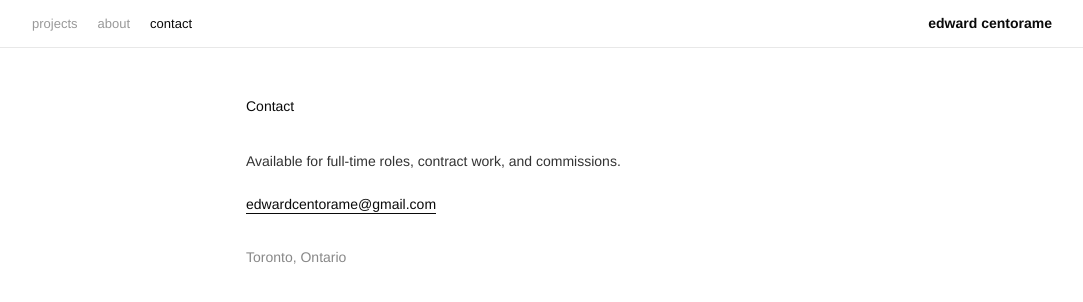
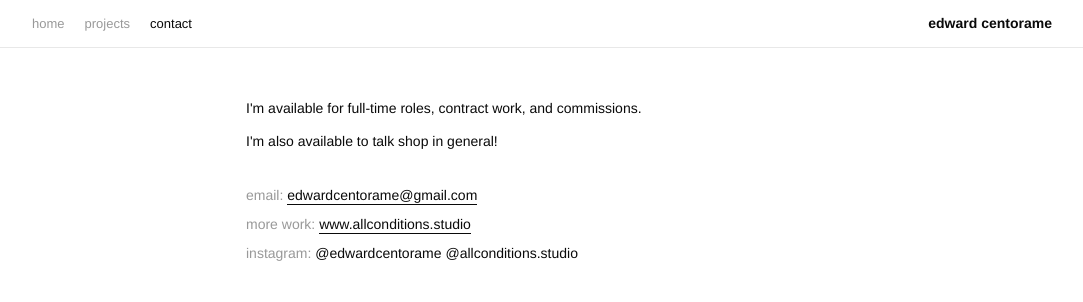
Before and after one commit to edwardcent/acs-portfolio, a Next.js app: page /contact in a window 1280 px wide. Shown: the top 302 px of the page, without its empty margins (98-1181 px from the left). Built offline with nearby package versions, Linux system fonts and the light colour scheme.

Commit message:
v33 contact, nav, project rows, minifig, scroll buffers

```diff
--- a/app/about/page.tsx
+++ b/app/about/page.tsx
@@ -1,25 +1,4 @@
-'use client';
-import Nav from '@/components/Nav';
-
+import { redirect } from 'next/navigation';
 export default function About() {
-  return (
-    <>
-      <Nav />
-      <div style={{ maxWidth: '640px', margin: '0 auto', padding: '96px 24px 80px' }}>
-        <p style={{ fontSize: '14px', fontWeight: '500', marginBottom: '32px' }}>About</p>
-        <p style={{ fontSize: '14px', lineHeight: '1.75', color: '#333', marginBottom: '20px' }}>
-          Edward Centorame is a Toronto-based designer working across product, brand, and graphics.
-          Operating as All Conditions Studio since 2020, designing and producing objects independently
-          and on commission for clients including Warner Music, MakeWay, and Park (formerly Frequency Worldwide).
-        </p>
-        <p style={{ fontSize: '14px', lineHeight: '1.75', color: '#333', marginBottom: '20px' }}>
-          Background spans manufacturing, apparel, and brand-side work — CAD, mould making, fabrication,
-          retail design, and small-batch production.
-        </p>
-        <p style={{ fontSize: '14px', lineHeight: '1.75', color: '#333' }}>
-          BFA New Media, Toronto Metropolitan University — The Creative School. Expected May 2026.
-        </p>
-      </div>
-    </>
-  );
+  redirect('/');
 }
--- a/app/contact/page.tsx
+++ b/app/contact/page.tsx
@@ -6,14 +6,30 @@ export default function Contact() {
     <>
       <Nav />
       <div style={{ maxWidth: '640px', margin: '0 auto', padding: '96px 24px 80px' }}>
-        <p style={{ fontSize: '14px', fontWeight: '500', marginBottom: '32px' }}>Contact</p>
-        <p style={{ fontSize: '14px', lineHeight: '1.75', color: '#333', marginBottom: '20px' }}>
-          Available for full-time roles, contract work, and commissions.
+        <p style={{ fontSize: '14px', lineHeight: '1.75', marginBottom: '8px' }}>
+          I'm available for full-time roles, contract work, and commissions.
         </p>
-        <a href="mailto:edwardcentorame@gmail.com" style={{ fontSize: '14px', color: '#0a0a0a', borderBottom: '1px solid #0a0a0a', paddingBottom: '1px' }}>
-          edwardcentorame@gmail.com
-        </a>
-        <p style={{ fontSize: '14px', color: '#888', marginTop: '32px' }}>Toronto, Ontario</p>
+        <p style={{ fontSize: '14px', lineHeight: '1.75', marginBottom: '32px' }}>
+          I'm also available to talk shop in general!
+        </p>
+        <div style={{ display: 'flex', flexDirection: 'column', gap: '8px' }}>
+          <p style={{ fontSize: '14px' }}>
+            <span style={{ color: '#999' }}>email: </span>
+            <a href="mailto:edwardcentorame@gmail.com" style={{ borderBottom: '1px solid #0a0a0a', paddingBottom: '1px' }}>
+              edwardcentorame@gmail.com
+            </a>
+          </p>
+          <p style={{ fontSize: '14px' }}>
+            <span style={{ color: '#999' }}>more work: </span>
+            <a href="https://www.allconditions.studio" target="_blank" rel="noopener noreferrer" style={{ borderBottom: '1px solid #0a0a0a', paddingBottom: '1px' }}>
+              www.allconditions.studio
+            </a>
+          </p>
+          <p style={{ fontSize: '14px' }}>
+            <span style={{ color: '#999' }}>instagram: </span>
+            @edwardcentorame @allconditions.studio
+          </p>
+        </div>
       </div>
     </>
   );
--- a/app/page.tsx
+++ b/app/page.tsx
@@ -47,27 +47,27 @@ export default function Home() {
 // 4500– 5500  static hold: text 2
 
 function DesktopHome({ scrollY, hovered, setHovered, interactionOn, setInteractionOn }: any) {
-  const armP  = prog(scrollY, 400, 900);
+  const armP  = prog(scrollY, 500, 1200);
   const frame = clamp(Math.floor(armP * TOTAL_FRAMES), 0, TOTAL_FRAMES - 1) + 1;
-  const moveP = ease(prog(scrollY, 1400, 1800));
+  const moveP = ease(prog(scrollY, 1800, 2400));
   const figTX = moveP * 25;
-  const figTY = moveP * 10;
-  const t1P      = ease(prog(scrollY, 2400, 2800));
-  const t1Out    = prog(scrollY, 3800, 4100);
+  const figTY = moveP * 5;
+  const t1P      = ease(prog(scrollY, 2800, 3200));
+  const t1Out    = prog(scrollY, 4800, 5100);
   const t1Opacity = t1P * (1 - t1Out);
   const t1X      = (1 - t1P) * -60;
-  const t2Opacity = ease(prog(scrollY, 4100, 4500));
+  const t2Opacity = ease(prog(scrollY, 5100, 5500));
 
   return (
     <>
       <Nav />
-      <div style={{ height: '5500px', position: 'relative' }}>
+      <div style={{ height: '7500px', position: 'relative' }}>
         <div style={{ position: 'sticky', top: 0, height: '100vh', overflow: 'hidden', pointerEvents: 'none' }}>
 
           <div style={{
             position: 'absolute', left: '50%', top: '50%',
             transform: `translate(calc(-50% + ${figTX}vw), calc(-50% + ${figTY}vh))`,
-            height: '75vh', width: 'auto', pointerEvents: 'none', zIndex: 10,
+            height: '94vh', width: 'auto', pointerEvents: 'none', zIndex: 10,
           }}>
             <img src={`/images/arm-${frame}.png`} alt="ACS mascot" style={{ height: '100%', width: 'auto', display: 'block' }} />
           </div>
@@ -116,24 +116,24 @@ function MobileHome({ scrollY, hovered, setHovered, interactionOn, setInteractio
   // Phase 1: arm raises, minifig centered (0–700)
   // Phase 2: static hold (700–1100)
   // Phase 3: minifig moves to bottom half — translate down only, NO size change (1100–1500)
-  const moveP = ease(prog(scrollY, 1100, 1500));
+  const moveP = ease(prog(scrollY, 1300, 1900));
 
   // Text phases
-  const t1P      = ease(prog(scrollY, 1800, 2100));
-  const t1Out    = prog(scrollY, 3100, 3400);
+  const t1P      = ease(prog(scrollY, 2200, 2600));
+  const t1Out    = prog(scrollY, 4200, 4600);
   const t1Opacity = t1P * (1 - t1Out);
-  const t2Opacity = ease(prog(scrollY, 3100, 3400));
+  const t2Opacity = ease(prog(scrollY, 4200, 4600));
 
   // Minifig:
   // Phase 1: centered (top:50%, transform: translate(-50%,-50%))
   // Phase 3: shifted down so it sits in bottom 55% of screen
   // We move the center point from 50vh to 72vh — pure translateY, no size change
-  const figCenterY = 50 + (95 - 50) * moveP; // vh — crops bottom half off screen when text shows
+  const figCenterY = 50 + (88 - 50) * moveP; // vh — crops bottom half off screen when text shows
 
   return (
     <>
       <Nav />
-      <div style={{ height: '4400px', position: 'relative' }}>
+      <div style={{ height: '6000px', position: 'relative' }}>
         <div style={{ position: 'sticky', top: 0, height: '100vh', overflow: 'hidden', pointerEvents: 'none' }}>
 
           {/* Minifig — fixed width in px so browser cannot squish it */}
@@ -142,7 +142,7 @@ function MobileHome({ scrollY, hovered, setHovered, interactionOn, setInteractio
             left: '50%',
             top: `${figCenterY}vh`,
             transform: 'translate(-50%, -50%)',
-            width: '286px',
+            width: '358px',
             flexShrink: 0,
             pointerEvents: 'none',
             zIndex: 5,
@@ -212,13 +212,12 @@ function ProjectList({ hovered, setHovered, interactionOn, setInteractionOn, isM
 function ProjectRow({ project, isFirst, isLast, isHovered, onEnter, onLeave }: any) {
   return (
     <Link href={`/work/${project.slug}`} style={{ display: 'block', textDecoration: 'none' }}>
-      <div onMouseEnter={onEnter} onMouseLeave={onLeave}>
-        <div style={{
-          padding: '14px 0',
-          borderTop: isFirst ? 'none' : '1px solid #ccc',
-          borderBottom: isLast ? '1px solid #ccc' : 'none',
-        }}>
-          {/* Top row: title + year */}
+      {/* Border wraps the entire row including expanded image */}
+      <div onMouseEnter={onEnter} onMouseLeave={onLeave} style={{
+        borderTop: isFirst ? 'none' : '1px solid #ccc',
+      }}>
+        {/* Header: title, category, year */}
+        <div style={{ padding: '10px 0 6px' }}>
           <div style={{ display: 'flex', alignItems: 'baseline', justifyContent: 'space-between', gap: '12px' }}>
             <span style={{ fontSize: 'clamp(13px, 1.4vw, 15px)', fontWeight: '700', color: '#0a0a0a' }}>
               {project.title}
@@ -227,18 +226,20 @@ function ProjectRow({ project, isFirst, isLast, isHovered, onEnter, onLeave }: a
               {project.year}
             </span>
           </div>
-          {/* Category on its own line */}
-          <div style={{ marginTop: '2px' }}>
+          <div style={{ marginTop: '1px' }}>
             <span style={{ fontSize: 'clamp(11px, 1.2vw, 13px)', color: '#999' }}>
               {project.category}
             </span>
           </div>
         </div>
+        {/* Expandable image */}
         <div style={{ display: 'grid', gridTemplateRows: isHovered ? '1fr' : '0fr', transition: 'grid-template-rows 0.45s cubic-bezier(0.4,0,0.2,1)' }}>
           <div style={{ overflow: 'hidden' }}>
             <img src={`/images/${project.image}`} alt={project.title} style={{ width: '100%', aspectRatio: '1719 / 594', display: 'block', objectFit: 'cover' }} />
           </div>
         </div>
+        {/* Bottom border always travels with content */}
+        <div style={{ borderBottom: '1px solid #ccc' }} />
       </div>
     </Link>
   );
--- a/components/Nav.tsx
+++ b/components/Nav.tsx
@@ -5,13 +5,12 @@ import { usePathname } from 'next/navigation';
 
 export default function Nav() {
   const pathname = usePathname();
+  const isHome = pathname === '/';
 
   return (
     <header style={{
       position: 'fixed',
-      top: 0,
-      left: 0,
-      right: 0,
+      top: 0, left: 0, right: 0,
       zIndex: 100,
       background: 'rgba(255,255,255,0.97)',
       borderBottom: '1px solid #e8e8e8',
@@ -29,19 +28,30 @@ export default function Nav() {
         justifyContent: 'space-between',
       }}>
         <div style={{ display: 'flex', gap: '20px' }}>
-          {[
-            { href: '/', label: 'projects' },
-            { href: '/about', label: 'about' },
-            { href: '/contact', label: 'contact' },
-          ].map(({ href, label }) => (
-            <Link key={href} href={href} style={{
-              fontSize: '13px',
-              color: pathname === href ? '#0a0a0a' : '#999',
-              fontWeight: '400',
-            }}>
-              {label}
-            </Link>
-          ))}
+          {/* home — always shows, scrolls to top of homepage */}
+          <Link href="/" style={{
+            fontSize: '13px',
+            color: isHome ? '#0a0a0a' : '#999',
+            fontWeight: '400',
+          }}>
+            home
+          </Link>
+          {/* projects — scrolls to #projects anchor on homepage */}
+          <a href={isHome ? '#projects' : '/#projects'} style={{
+            fontSize: '13px',
+            color: '#999',
+            fontWeight: '400',
+            cursor: 'pointer',
+          }}>
+            projects
+          </a>
+          <Link href="/contact" style={{
+            fontSize: '13px',
+            color: pathname === '/contact' ? '#0a0a0a' : '#999',
+            fontWeight: '400',
+          }}>
+            contact
+          </Link>
         </div>
 
         <Link href="/" style={{ fontSize: '14px', fontWeight: '700', color: '#0a0a0a' }}>
--- a/lib/projects.ts
+++ b/lib/projects.ts
@@ -58,7 +58,7 @@ export const projects: Project[] = [
     title: 'Concept Watch Design',
     year: '2024',
     category: 'Product Design, Prototyping',
-    description: 'A love letter to the 1999 Seiko H Timetron. The concept and prototype for the ACS Timetron is our take on a cult classic.',
+    description: 'A love letter to the 1999 Seiko H Timetron.',
     image: 'watch.png',
     sections: [],
   },
@@ -80,13 +80,4 @@ export const projects: Project[] = [
     image: 'bmw.png',
     sections: [],
   },
-  {
-    slug: 'counterfeit-tech-pack',
-    title: 'T-Shirt Tech Pack for Counterfeit Studio',
-    year: '2024',
-    category: 'Tech Pack, Grading',
-    description: 'Technical production package for Counterfeit Studio.',
-    image: 'techpack.png',
-    sections: [],
-  },
 ];
```
